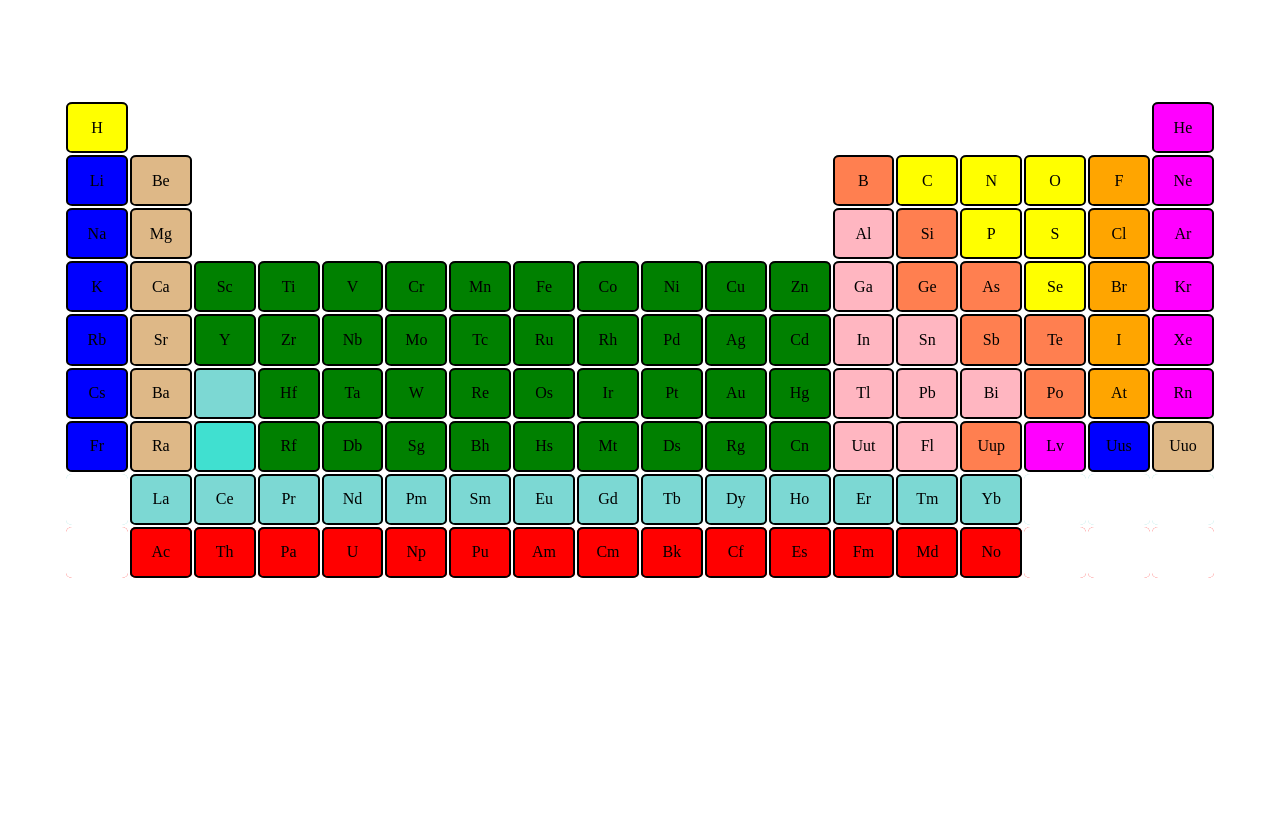
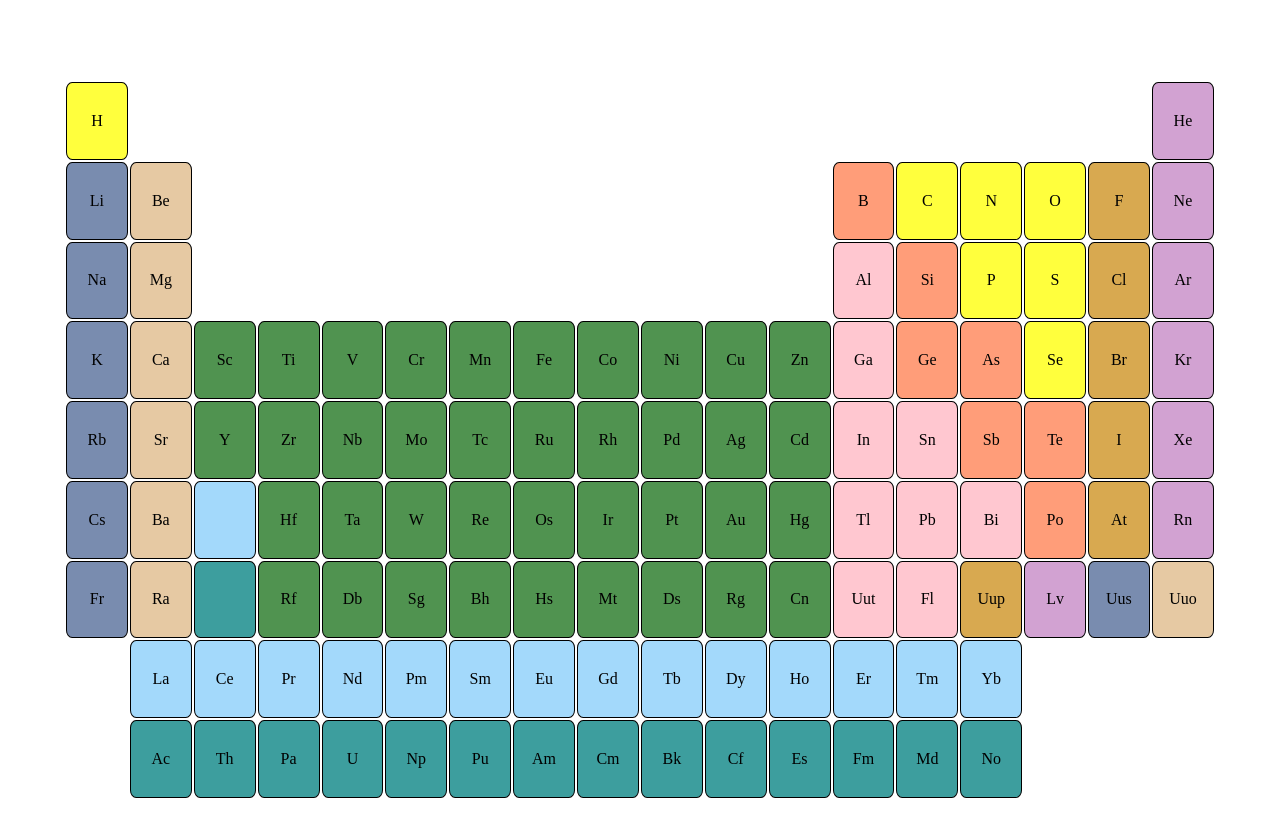
Before and after one commit to SimonaHriscu/periodic-table, a plain HTML site: page index.html in a window 1280 px wide. Before the commit the page ends 800 px from the top, so only its background shows below. Drawn offline with Linux system fonts and the light colour scheme.

Commit message:
Periodic Table

```diff
--- a/css/style.css
+++ b/css/style.css
@@ -1,211 +1,99 @@
-
-
-table{
+table {
   width: 90vw;
-    height: 60vh;
-    margin: 0 auto;
-    margin-top: 100px;
-
-
-
+  height: 90vh;
+  margin: 5rem auto;
 }
-tr,td{
-    border:2px black solid;
+td {
+  border: 1px black solid;
   border-radius: 10%;
   text-align: center;
   max-width: 0px;
   transition: all 0.2s;
 }
-td:hover{
+td:hover {
   transform: scale(2);
-    background-color: seashell;
+}
+td:empty {
+  border: 0;
 }
 
-
-/*First row*/
-table tr:first-child :first-child{
-    background-color: yellow;
-}
-table tr:first-child :nth-child(n+2):nth-child(-n+17){
-    border: none;
-}
-table tr:first-child :last-child{
-    background-color: fuchsia;
-}
-/*Second row*/
-table tr:nth-child(2) :first-child{
-    background-color: blue;
-}
-table tr:nth-child(2) :nth-child(2){
-    background-color: burlywood;
-}
-table tr:nth-child(2) :nth-child(n+3):nth-child(-n+12){
-    border: none;
-    background-color: white;
-}
-table tr:nth-child(2) :nth-child(13){
-    background-color:coral;
-}
-table tr:nth-child(2) :nth-child(14),
-table tr:nth-child(2) :nth-child(15),
-table tr:nth-child(2) :nth-child(16){
-    background-color: yellow;
-
-}
-/*Third Row*/
-table tr:nth-child(3) :first-child{
-    background-color: blue;
-}
-table tr:nth-child(3) :nth-child(2){
-    background-color: burlywood;
-}
-table tr:nth-child(3) :nth-child(n+3):nth-child(-n+12){
-    border: none;
-    background-color: white;
-}
-table tr:nth-child(3) :nth-child(13){
-    background-color:lightpink;
-}
-table tr:nth-child(3) :nth-child(14){
-    background-color:coral;
-}
-table tr:nth-child(3) :nth-child(15),
-table tr:nth-child(3) :nth-child(16){
-    background-color:yellow;
-}
-/*Fourth Row*/
-table tr:nth-child(4) :first-child{
-    background-color: blue;
-}
-table tr:nth-child(4) :nth-child(2){
-    background-color: burlywood;
-}
-table tr:nth-child(4) :nth-child(n+3):nth-child(-n+12){
-    background-color:green;
-}
-table tr:nth-child(4) :nth-child(13){
-    background-color:lightpink;
-}
-table tr:nth-child(4) :nth-child(14),
-table tr:nth-child(4) :nth-child(15){
-    background-color:coral;
-}
-table tr:nth-child(4) :nth-child(16){
-    background-color:yellow;
-}
-/*Fifth Row*/
-table tr:nth-child(5) :first-child{
-    background-color: blue;
-}
-table tr:nth-child(5) :nth-child(2){
-    background-color: burlywood;
-}
-table tr:nth-child(5) :nth-child(n+3):nth-child(-n+12){
-    background-color:green;
-}
-table tr:nth-child(5) :nth-child(13),
-table tr:nth-child(5) :nth-child(14){
-    background-color:lightpink;
-}
-table tr:nth-child(5) :nth-child(15),
-table tr:nth-child(5) :nth-child(16){
-    background-color:coral;
-}
-/*Sixth Row*/
-table tr:nth-child(6) :first-child{
-    background-color: blue;
-}
-table tr:nth-child(6) :nth-child(2){
-    background-color: burlywood;
-}
-table tr:nth-child(6) :nth-child(n+4):nth-child(-n+12){
-    background-color:green;
-}
-table tr:nth-child(6) :nth-child(13),
-table tr:nth-child(6) :nth-child(14),
-table tr:nth-child(6) :nth-child(15){
-    background-color:lightpink;
-}
-table tr:nth-child(6) :nth-child(16){
-    background-color:coral;
-}
-/*Seventh Row*/
-table tr:nth-child(7) :first-child{
-    background-color: blue;
-}
-table tr:nth-child(7) :nth-child(2){
-    background-color: burlywood;
-}
-table tr:nth-child(7) :nth-child(n+4):nth-child(-n+12){
-    background-color:green;
-}
-table tr:nth-child(7) :nth-child(13),
-table tr:nth-child(7) :nth-child(14){
-    background-color:lightpink;
-}
-table tr:nth-child(7) :nth-child(15){
-    background-color:coral;
-}
-table tr:nth-child(7) :nth-child(16){
-    background-color:fuchsia;
-}
-tr:nth-child(7) :nth-child(17){
-    background-color:blue;
-}
-tr:nth-child(7) :nth-child(18){
-    background-color:burlywood;
+/*Yellow elements*/
+tr:first-child :first-child,
+tr:nth-child(2) :nth-child(n + 14):nth-child(-n + 16),
+tr:nth-child(3) :nth-child(n + 15):nth-child(-n + 16),
+tr:nth-child(4) :nth-child(16) {
+  background-color: rgba(255, 255, 0, 0.76);
 }
 
-/*Eighth row*/
-table tr:nth-last-child(2),
-table tr:nth-child(6) :nth-child(3){
-    background-color: rgba(124, 216, 211);
-}
-table tr:nth-last-child(2) :first-child,
-table tr:nth-last-child(2) :last-child,
-table tr:nth-last-child(2) :nth-last-child(2),
-table tr:nth-last-child(2) :nth-last-child(3){
-    background-color: white;
-    border: none;
-}
-/*Nineth row*/
-table tr:last-child{
-    background-color: red;
-}
-table tr:nth-child(7) :nth-child(3){
-    background-color: turquoise;
-}
-table tr:last-child :first-child,
-table tr:last-child :last-child,
-table tr:last-child :nth-last-child(2),
-table tr:last-child :nth-last-child(3){
-    background-color: white;
-    border: none;
-}
-/*Orange Columns*/
-table tr td:nth-child(17) {
-    background:orange;
-}
-/*Fuchsia Columns*/
-table tr td:nth-child(18) {
-    background:fuchsia;
-}
-#f{
-    background-color: white;
+/*Blue Row*/
+tr:nth-child(n + 2):nth-child(-n + 7) td:nth-child(1),
+tr:nth-child(7) td:nth-child(17) {
+  background-color: rgba(80, 104, 150, 0.76);
 }
 
+/*Cream Row*/
+tr:nth-child(n + 2):nth-child(-n + 7) td:nth-child(2),
+tr:nth-child(7) :nth-child(18) {
+  background-color: rgba(222, 184, 135, 0.76);
+}
 
+/*Coral Row*/
+tr:nth-child(2) :nth-child(13),
+tr:nth-child(n + 3):nth-child(-n + 4) td:nth-child(14),
+tr:nth-child(n + 4):nth-child(-n + 5) td:nth-child(15),
+tr:nth-child(n + 5):nth-child(-n + 6) td:nth-child(16) {
+  background-color: rgba(255, 127, 80, 0.76);
+}
 
-/* table tr:last-child :first-child,
-table tr:last-child :last-child,
-table tr:last-child :nth-last-child(2),
-table tr:last-child :nth-last-child(3),
-table tr:nth-child(2) :nth-child(n+3):nth-child(-n+12),
-table tr:nth-child(3) :nth-child(n+3):nth-child(-n+12),
-table tr:nth-last-child(2) :first-child,
-table tr:nth-last-child(2) :last-child,
-table tr:nth-last-child(2) :nth-last-child(2),
-table tr:nth-last-child(2) :nth-last-child(3){
-    background-color: white;
-    border: none;
-} */
+/*Light Pink Row*/
+tr:nth-child(n + 3):nth-child(-n + 7) td:nth-child(13),
+tr:nth-child(n + 5):nth-child(-n + 7) td:nth-child(14),
+tr:nth-child(6) :nth-child(15) {
+  background-color: rgba(255, 182, 193, 0.76);
+}
+
+/*Green Row*/
+tr:nth-child(4) :nth-child(n + 3):nth-child(-n + 12),
+tr:nth-child(5) :nth-child(n + 3):nth-child(-n + 12),
+tr:nth-child(6) :nth-child(n + 4):nth-child(-n + 12),
+tr:nth-child(7) :nth-child(n + 4):nth-child(-n + 12) {
+  background-color: rgba(25, 114, 25, 0.76);
+}
+
+/* Fuchsia column*/
+tr:nth-child(n + 1):nth-child(-n + 6) td:nth-child(18),
+tr:nth-child(7) :nth-child(16) {
+  background: rgba(196, 133, 196, 0.76);
+}
+
+/*Orange Columns*/
+tr:nth-child(n + 2):nth-child(-n + 6) td:nth-child(17),
+tr:nth-child(7) :nth-child(15) {
+  background: rgba(204, 142, 26, 0.76);
+}
+
+/* Light Blue row*/
+tr:nth-last-child(2) td:nth-child(n + 2):nth-child(-n + 15) {
+  background-color: rgba(135, 206, 250, 0.76);
+}
+
+/* Dark Blue row*/
+tr:last-child td:nth-child(n + 2):nth-child(-n + 15) {
+  background-color: rgba(0, 128, 128, 0.76);
+}
+
+/* Single blue element */
+tr:nth-child(7) td:nth-last-child(16) {
+  background-color: rgba(0, 128, 128, 0.76);
+  border: 1px solid black;
+}
+/* Single light-blue element */
+tr:nth-child(6) td:nth-last-child(16) {
+  background-color: rgba(135, 206, 250, 0.76);
+  border: 1px solid black;
+}
+/*The two single elements without hover*/
+tr:nth-child(6) td:nth-last-child(16):hover,
+tr:nth-child(7) td:nth-last-child(16):hover {
+  transform: none;
+}
```
Lines whose indentation alone changed are shown as unchanged.
